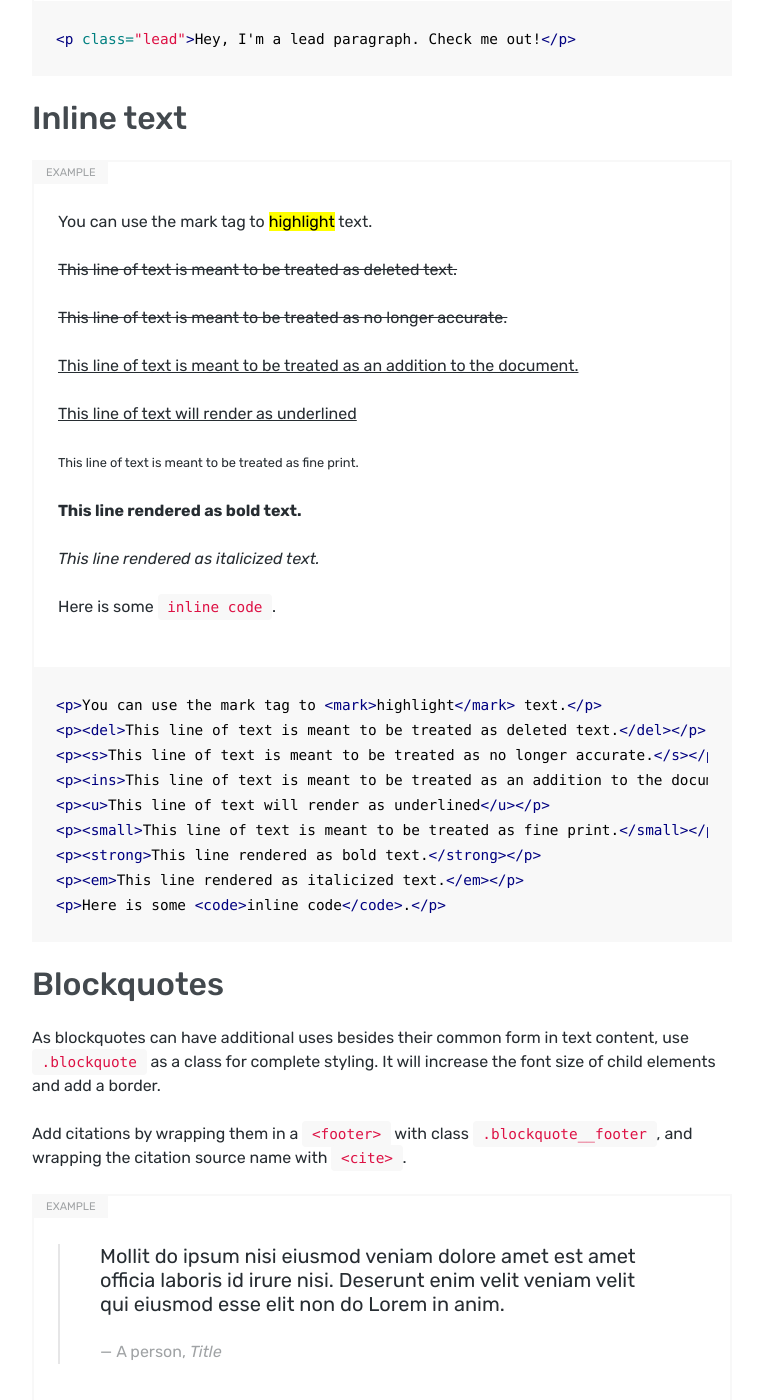
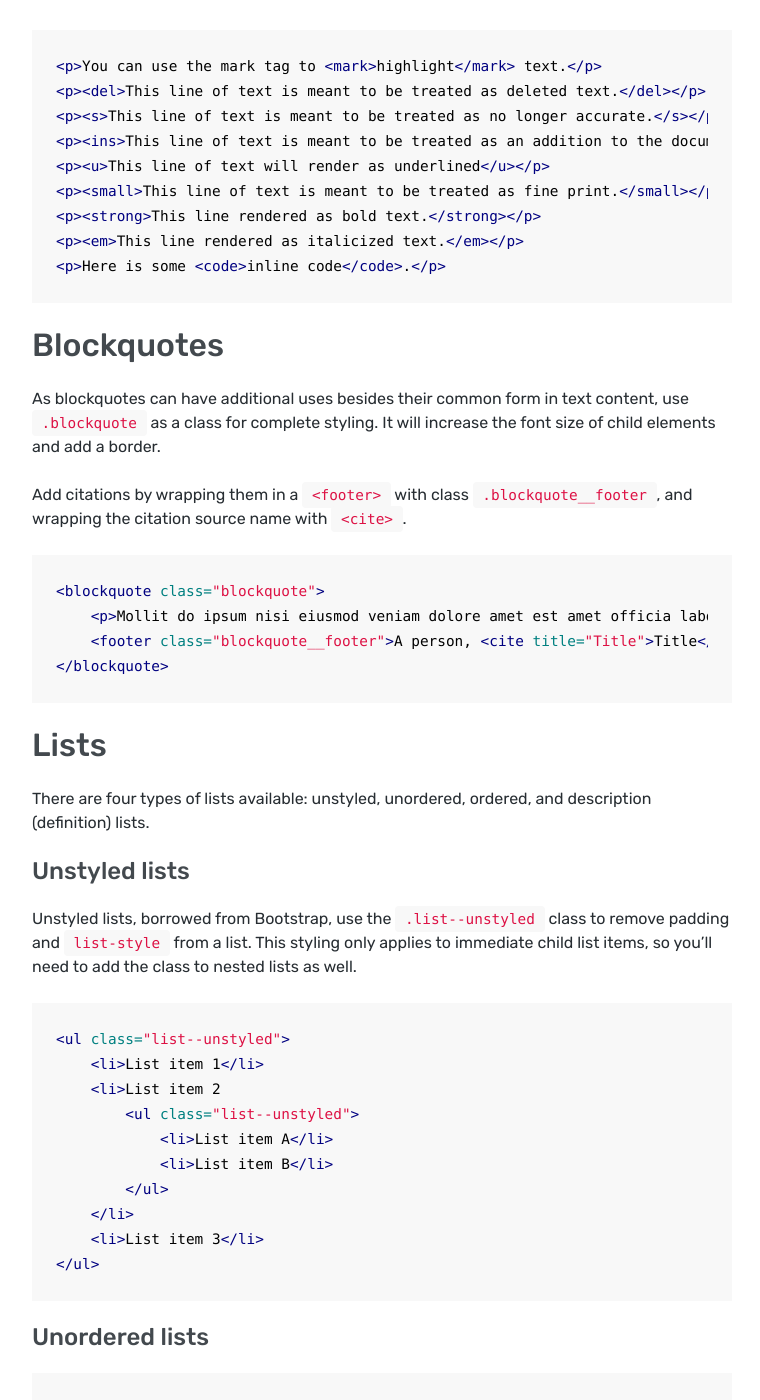
Before and after one commit to Offerpad/floorplan, a Jekyll site: the page built from _docs/base/typography.md, in a window 1280 px wide and 1400 px high, scrolled down 2297 px. Shown: the whole window, without its empty margins (258-1018 px from the left). Built offline with Jekyll 4.4.1, drawn with Linux system fonts in a browser that asks for light colours; nearby versions of some CDN libraries; some of the changed text lies outside the part shown.

Commit message:
install github pages plugins; remove custom plugin :(

```diff
--- a/Gemfile
+++ b/Gemfile
@@ -8,14 +8,14 @@ source "https://rubygems.org"
 #
 # This will help ensure the proper Jekyll version is running.
 # Happy Jekylling!
-gem "jekyll", "3.5.1"
+# gem "jekyll", "3.5.1"
 
 # This is the default theme for new Jekyll sites. You may change this to anything you like.
 #gem "minima", "~> 2.0"
 
 # If you want to use GitHub Pages, remove the "gem "jekyll"" above and
 # uncomment the line below. To upgrade, run `bundle update github-pages`.
-# gem "github-pages", group: :jekyll_plugins
+gem "github-pages", group: :jekyll_plugins
 
 # If you have any plugins, put them here!
 group :jekyll_plugins do
--- a/_docs/base/typography.md
+++ b/_docs/base/typography.md
@@ -45,13 +45,13 @@ font-family: Menlo, Monaco, Consolas, "Liberation Mono", "Courier New", monospac
 
 Add the `.lead` class to a paragraph to help it stand out, especially in introductory contexts.
 
-{% example html %}
+{% highlight html %}
 <p class="lead">Hey, I'm a lead paragraph. Check me out!</p>
-{% endexample %}
+{% endhighlight %}
 
 ## Inline text
 
-{% example html %}
+{% highlight html %}
 <p>You can use the mark tag to <mark>highlight</mark> text.</p>
 <p><del>This line of text is meant to be treated as deleted text.</del></p>
 <p><s>This line of text is meant to be treated as no longer accurate.</s></p>
@@ -61,7 +61,7 @@ Add the `.lead` class to a paragraph to help it stand out, especially in introdu
 <p><strong>This line rendered as bold text.</strong></p>
 <p><em>This line rendered as italicized text.</em></p>
 <p>Here is some <code>inline code</code>.</p>
-{% endexample %}
+{% endhighlight %}
 
 ## Blockquotes
 
@@ -69,12 +69,12 @@ As blockquotes can have additional uses besides their common form in text conten
 
 Add citations by wrapping them in a `<footer>` with class `.blockquote__footer`, and wrapping the citation source name with `<cite>`.
 
-{% example html %}
+{% highlight html %}
 <blockquote class="blockquote">
     <p>Mollit do ipsum nisi eiusmod veniam dolore amet est amet officia laboris id irure nisi. Deserunt enim velit veniam velit qui eiusmod esse elit non do Lorem in anim.</p>
     <footer class="blockquote__footer">A person, <cite title="Title">Title</cite></footer>
 </blockquote>
-{% endexample %}
+{% endhighlight %}
 
 ## Lists
 
@@ -84,7 +84,7 @@ There are four types of lists available: unstyled, unordered, ordered, and descr
 
 Unstyled lists, borrowed from Bootstrap, use the `.list--unstyled` class to remove padding and `list-style` from a list. This styling only applies to immediate child list items, so you'll need to add the class to nested lists as well.
 
-{% example html %}
+{% highlight html %}
 <ul class="list--unstyled">
     <li>List item 1</li>
     <li>List item 2
@@ -95,11 +95,11 @@ Unstyled lists, borrowed from Bootstrap, use the `.list--unstyled` class to remo
     </li>
     <li>List item 3</li>
 </ul>
-{% endexample %}
+{% endhighlight %}
 
 ### Unordered lists
 
-{% example html %}
+{% highlight html %}
 <ul>
     <li>List item 1</li>
     <li>List item 2
@@ -110,11 +110,11 @@ Unstyled lists, borrowed from Bootstrap, use the `.list--unstyled` class to remo
     </li>
     <li>List item 3</li>
 </ul>
-{% endexample %}
+{% endhighlight %}
 
 ### Ordered lists
 
-{% example html %}
+{% highlight html %}
 <ol>
     <li>List item 1</li>
     <li>List item 2
@@ -125,15 +125,15 @@ Unstyled lists, borrowed from Bootstrap, use the `.list--unstyled` class to remo
     </li>
     <li>List item 3</li>
 </ol>
-{% endexample %}
+{% endhighlight %}
 
 ### Descripton lists
 
-{% example html %}
+{% highlight html %}
 <dl>
     <dt>Definition title 1</dt>
     <dd>Definition item 1</dd>
     <dt>Definition title 2</dt>
     <dd>Definition item 2</dd>
 </dl>
-{% endexample %}
+{% endhighlight %}
--- a/_plugins/example.rb
+++ /dev/null
@@ -1,93 +0,0 @@
-module Jekyll
-  module Tags
-    class ExampleBlock < Liquid::Block
-      include Liquid::StandardFilters
-
-      # The regular expression syntax checker. Start with the language specifier.
-      # Follow that by zero or more space separated options that take one of three
-      # forms: name, name=value, or name="<quoted list>"
-      #
-      # <quoted list> is a space-separated list of numbers
-      SYNTAX = /^([a-zA-Z0-9.+#-]+)((\s+\w+(=((\w|[0-9_-])+|"([0-9]+\s)*[0-9]+"))?)*)$/
-
-      def initialize(tag_name, markup, tokens)
-        super
-        if markup.strip =~ SYNTAX
-          @lang = $1.downcase
-          @options = {}
-          if defined?($2) && $2 != ''
-            # Split along 3 possible forms -- key="<quoted list>", key=value, or key
-            $2.scan(/(?:\w+(?:=(?:(?:\w|[0-9_-])+|"[^"]*")?)?)/) do |opt|
-              key, value = opt.split('=')
-              # If a quoted list, convert to array
-              if value && value.include?("\"")
-                  value.gsub!(/"/, "")
-                  value = value.split
-              end
-              @options[key.to_sym] = value || true
-            end
-          end
-          @options[:linenos] = false
-        else
-          raise SyntaxError.new <<-eos
-Syntax Error in tag 'example' while parsing the following markup:
-  #{markup}
-Valid syntax: example <lang>
-eos
-        end
-      end
-
-      def render(context)
-        prefix = context["highlighter_prefix"] || ""
-        suffix = context["highlighter_suffix"] || ""
-        code = super.to_s.strip
-
-        output = case context.registers[:site].highlighter
-
-        when 'rouge'
-          render_rouge(code)
-        end
-
-        rendered_output = example(code) + add_code_tag(output)
-        prefix + rendered_output + suffix
-      end
-
-      def example(output)
-        "<div class=\"op-example\" data-example-id=\"#{@options[:id]}\">\n#{output}\n</div>"
-      end
-
-      def remove_holderjs(code)
-        code = code.gsub(/data-src="holder.js.+?"/, 'src="..."')
-      end
-
-      def remove_example_classes(code)
-        # Find `op-` classes and remove them from the highlighted code. Because of how this regex works, it will also
-        # remove classes that are after the `op-` class. While this is a bug, I left it because it can be helpful too.
-        # To fix the bug, replace `(?=")` with `(?=("|\ ))`.
-        code = code.gsub(/(?!class=".)\ *?op-.+?(?=")/, "")
-        # Find empty class attributes after the previous regex and remove those too.
-        code = code.gsub(/\ class=""/, "")
-      end
-
-      def render_rouge(code)
-        require 'rouge'
-        formatter = Rouge::Formatters::HTML.new(line_numbers: @options[:linenos], wrap: false)
-        lexer = Rouge::Lexer.find_fancy(@lang, code) || Rouge::Lexers::PlainText
-        code = remove_holderjs(code)
-        code = remove_example_classes(code)
-        code = formatter.format(lexer.lex(code))
-        "<div class=\"highlight\"><pre>#{code}</pre></div>"
-      end
-
-      def add_code_tag(code)
-        # Add nested <code> tags to code blocks
-        code = code.sub(/<pre>\n*/,'<pre><code class="language-' + @lang.to_s.gsub("+", "-") + '" data-lang="' + @lang.to_s + '">')
-        code = code.sub(/\n*<\/pre>/,"</code></pre>")
-        code.strip
-      end
-
-    end
-  end
-end
-
-Liquid::Template.register_tag('example', Jekyll::Tags::ExampleBlock)
```
Also changed, not shown: _docs/elements/buttons.md (+6 -6 lines), _docs/elements/forms.md (+6 -6 lines), Gemfile.lock.
